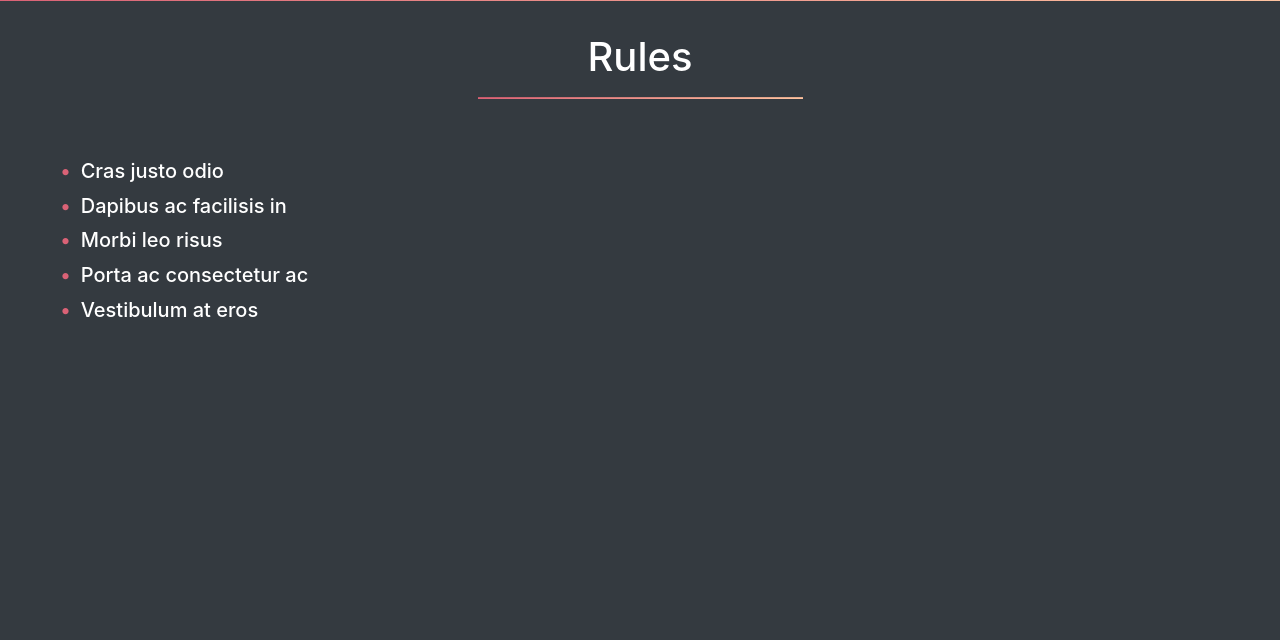
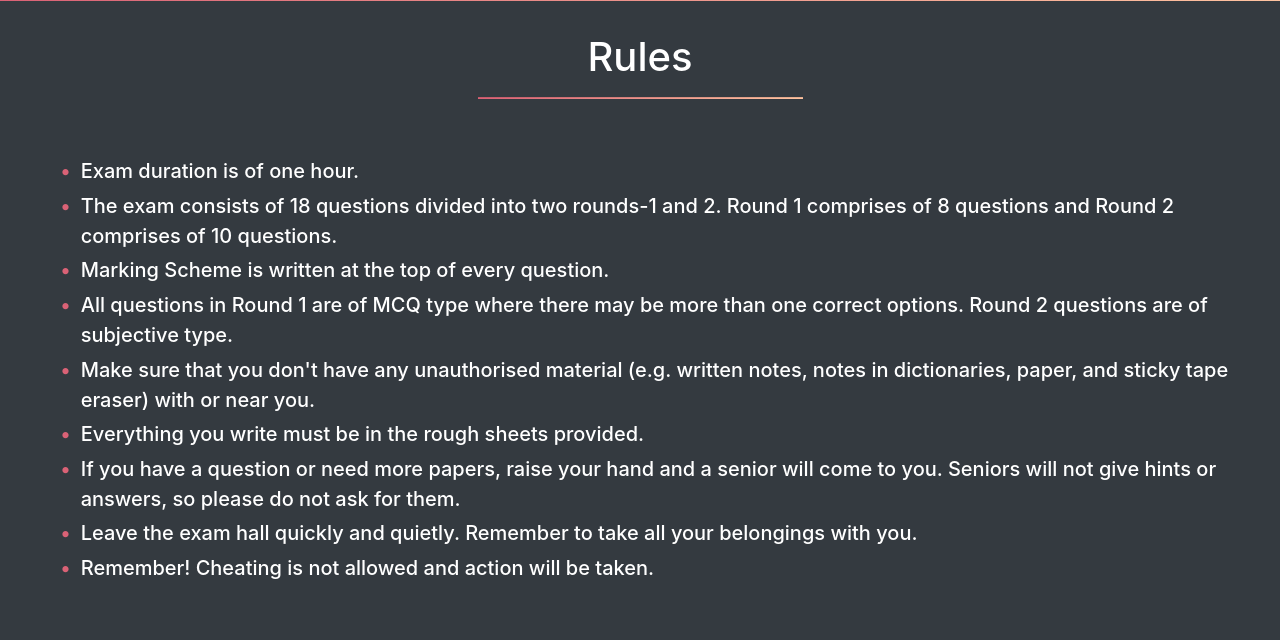
Before and after one commit to ayushjain1144/MSP-Recruitment-Web-Portal, a Django app: page / in a window 1280 px wide. Shown: the part 494-1134 px from the top of the page. Before the commit the page ends 811 px from the top, so only its background shows below. Run offline with Django 3.2, Linux system fonts and the light colour scheme; some libraries are stand-ins or nearby versions.

Commit message:
Update welcome.html

```diff
--- a/test_portal/templates/test_portal/welcome.html
+++ b/test_portal/templates/test_portal/welcome.html
@@ -67,11 +67,15 @@
     </div>
     <div class="rulesBox">
       <ul>
-        <li>Cras justo odio</li>
-        <li>Dapibus ac facilisis in</li>
-        <li>Morbi leo risus</li>
-        <li>Porta ac consectetur ac</li>
-        <li>Vestibulum at eros</li>
+        <li>Exam duration is of one hour.</li>
+		    <li>The exam consists of 18 questions divided into two rounds-1 and 2. Round 1 comprises of 8 questions and Round 2 comprises of 10 questions.</li>
+		    <li>Marking Scheme is written at the top of every question.</li>
+		    <li>All questions in Round 1 are of MCQ type where there may be more than one correct options. Round 2 questions are of subjective type.</li>
+		    <li>Make sure that you don't have any unauthorised material (e.g. written notes, notes in dictionaries, paper, and sticky tape eraser) with or near you. </li>
+		    <li>Everything you write must be in the rough sheets provided.</li>
+		    <li>If you have a question or need more papers, raise your hand and a senior will come to you. Seniors will not give hints or answers, so please do not ask for them.</li>
+		    <li>Leave the exam hall quickly and quietly. Remember to take all your belongings with you.</li>
+		    <li>Remember! Cheating is not allowed and action will be taken.</li>
       </ul>
     </div>
   </div>
```
